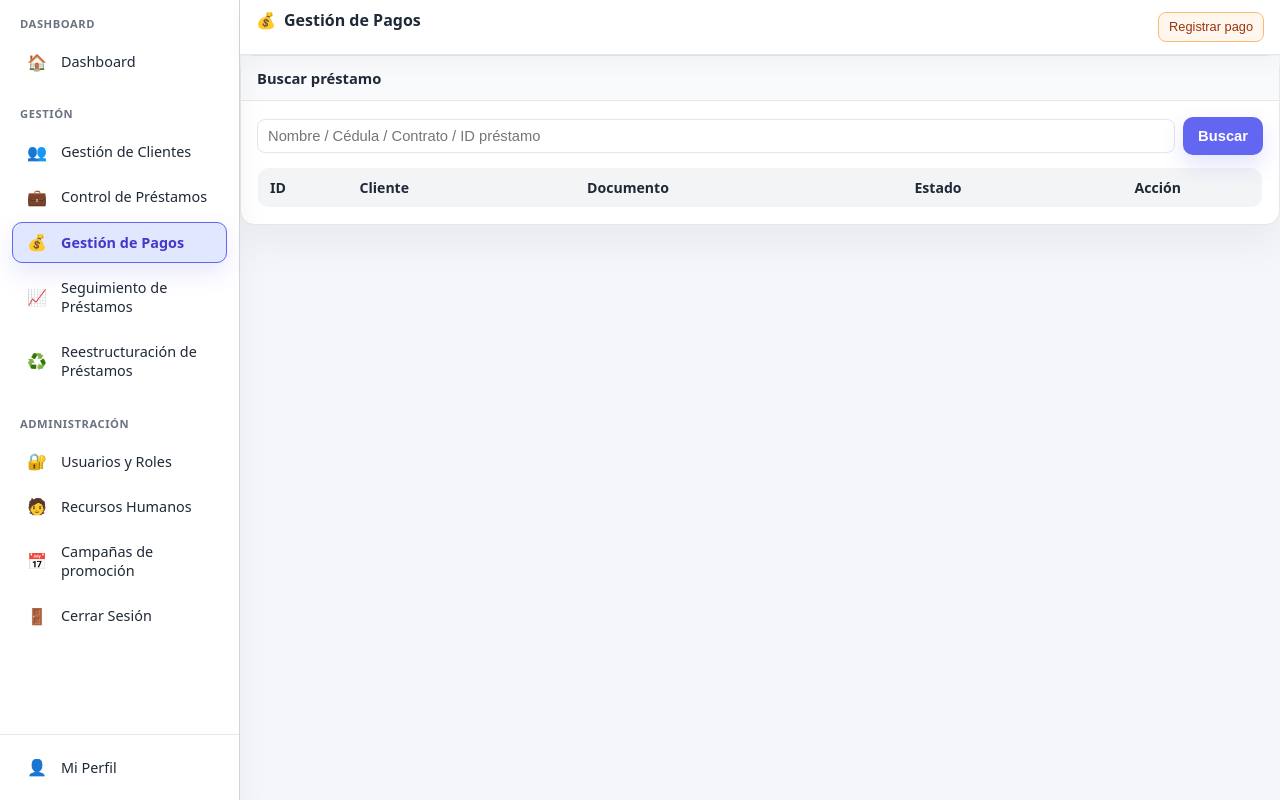
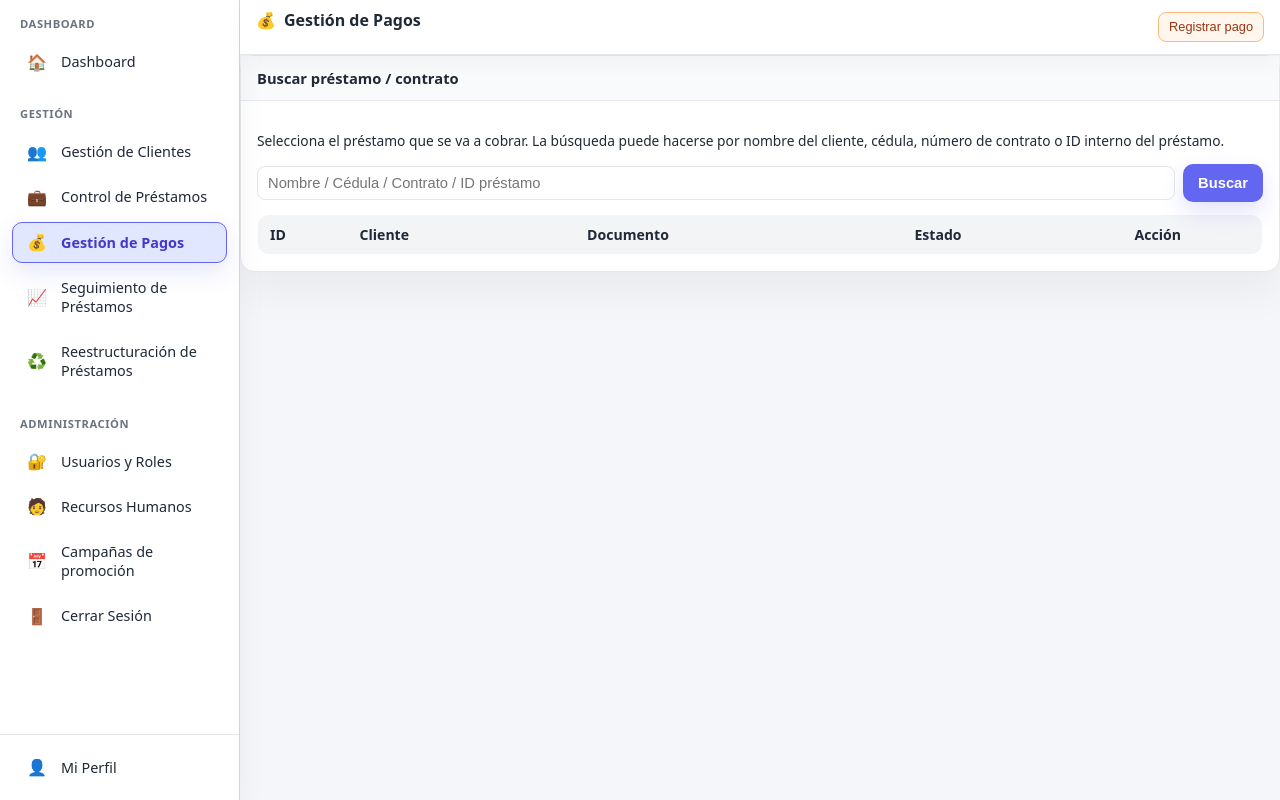
Before and after one commit to AlexPerezGM/Proyecto, a PHP site: page /views/pagos.php in a window 1280 px wide. Run offline with PHP 8.4, Linux system fonts and the light colour scheme; lists and menus that the app fills with data are empty.

Commit message:
Add files via upload

```diff
--- a/Prestamos_app/views/pagos.php
+++ b/Prestamos_app/views/pagos.php
@@ -112,6 +112,7 @@ $APP_BASE = ($APP_BASE === '' ? '/' : $APP_BASE.'/');
       </a>
     </div>
   </aside>
+
   <!-- Contenido -->
   <div class="main-area">
     <!-- TOPBAR UNIFICADA -->
@@ -128,18 +129,31 @@ $APP_BASE = ($APP_BASE === '' ? '/' : $APP_BASE.'/');
         <?php if (!empty($_SESSION['usuario'])): ?>
         <div class="user-chip">
           <div class="avatar-circle"><?= htmlspecialchars($_SESSION['usuario']['inicial_empleado'] ?? '') ?></div>
-          <div class="user-info"><div class="user-name"><?= htmlspecialchars($_SESSION['usuario']['nombre_empleado'] ?? $_SESSION['usuario']['nombre_usuario'] ?? '') ?></div><div class="user-role"><?= htmlspecialchars($_SESSION['usuario']['rol'] ?? '') ?></div></div>
+          <div class="user-info">
+            <div class="user-name">
+              <?= htmlspecialchars($_SESSION['usuario']['nombre_empleado'] ?? $_SESSION['usuario']['nombre_usuario'] ?? '') ?>
+            </div>
+            <div class="user-role">
+              <?= htmlspecialchars($_SESSION['usuario']['rol'] ?? '') ?>
+            </div>
+          </div>
         </div>
         <?php endif; ?>
       </div>
     </header>
+
     <!-- Caja de error para respuestas no-JSON -->
     <div id="errorBox" class="alert" hidden></div>
 
     <!-- Buscar préstamo -->
     <section class="card">
-      <div class="card-header">Buscar préstamo</div>
+      <div class="card-header">Buscar préstamo / contrato</div>
       <div class="card-body">
+        <p class="card-subtitle">
+          Selecciona el préstamo que se va a cobrar. La búsqueda puede hacerse por nombre del cliente,
+          cédula, número de contrato o ID interno del préstamo.
+        </p>
+
         <div style="display:flex;gap:.5rem;align-items:center">
           <input id="q" type="text" class="input" placeholder="Nombre / Cédula / Contrato / ID préstamo">
           <button id="btnBuscar" class="btn-primary">Buscar</button>
@@ -164,41 +178,83 @@ $APP_BASE = ($APP_BASE === '' ? '/' : $APP_BASE.'/');
 
     <!-- Panel de resumen / cobro -->
     <section id="panelResumen" class="card" style="display:none">
-      <div class="card-header">Resumen del préstamo</div>
+      <div class="card-header">Resumen y cobro del préstamo</div>
       <div class="card-body">
+
         <div class="grid" style="grid-template-columns: repeat(2, minmax(0,1fr)); gap:12px">
+          <!-- Información general -->
           <div class="box">
-            <h3>Estado</h3>
+            <h3>Información del préstamo</h3>
             <p><b>Estado:</b> <span id="p_estado">-</span></p>
             <p><b>Saldo pendiente:</b> RD$ <span id="p_saldo">0.00</span></p>
+            <p class="text-muted">
+              El saldo incluye capital pendiente más intereses generados hasta la fecha.
+            </p>
           </div>
+
+          <!-- Factura / cuota actual -->
           <div class="box">
-            <h3>Cuota de hoy</h3>
-            <p><b>#</b> <span id="c_num">-</span> • <b>Vence:</b> <span id="c_fecha">-</span></p>
+            <h3>Factura / cuota actual</h3>
+            <p>
+              <b>Factura:</b> <span id="c_factura">-</span>
+            </p>
+            <p>
+              <b>Cuota #</b> <span id="c_num">-</span>
+              &bull;
+              <b>Vence:</b> <span id="c_fecha">-</span>
+            </p>
             <ul style="margin:0;padding-left:16px">
               <li>Capital: RD$ <span id="c_capital">0.00</span></li>
               <li>Interés: RD$ <span id="c_interes">0.00</span></li>
-              <li>Cargos: RD$ <span id="c_cargos">0.00</span></li>
-              <li>Saldo cuota: RD$ <span id="c_saldo">0.00</span></li>
+              <li>Cargos / comisiones: RD$ <span id="c_cargos">0.00</span></li>
+              <li>Saldo de la cuota: RD$ <span id="c_saldo">0.00</span></li>
             </ul>
+            <p class="text-muted" style="margin-top:4px">
+              Cada factura se asocia a una cuota específica del cronograma (por ejemplo,
+              factura 1 → cuota 5).
+            </p>
           </div>
+
+          <!-- Mora -->
           <div class="box">
-            <h3>Mora</h3>
+            <h3>Mora acumulada</h3>
             <p><b>Mora calculada:</b> RD$ <span id="p_mora">0.00</span></p>
+            <p class="text-muted">
+              La mora se calcula automáticamente en la base de datos mediante un evento nocturno,
+              según el porcentaje de mora configurado.
+            </p>
             <button id="btnAplicarMora" class="btn-light">Recalcular mora</button>
           </div>
+
+          <!-- Total a pagar -->
           <div class="box">
-            <h3>Total a pagar hoy</h3>
-            <p style="font-size:1.3rem"><b>RD$ <span id="p_total_hoy">0.00</span></b></p>
+            <h3>Total a pagar (hoy)</h3>
+            <p style="font-size:1.3rem">
+              <b>RD$ <span id="p_total_hoy">0.00</span></b>
+            </p>
+            <ul style="margin:0;padding-left:16px" class="text-muted">
+              <li>1️⃣ Primero se cancela la <b>mora</b> generada.</li>
+              <li>2️⃣ Luego se paga el <b>interés</b> de la cuota.</li>
+              <li>3️⃣ Finalmente se abona al <b>capital</b> de la cuota.</li>
+              <li>Si el pago no cubre el total, el restante queda pendiente y genera nueva mora.</li>
+              <li>Si el pago excede el total, el excedente se abona a la siguiente cuota.</li>
+            </ul>
           </div>
         </div>
 
-        <div style="display:flex;gap:.5rem;flex-wrap:wrap;margin-top:12px">
-          <button id="btnEfectivo" class="btn-primary">Pago en efectivo</button>
-          <button id="btnTransfer" class="btn-primary">Pago por transferencia</button>
-          <button id="btnGarantia" class="btn-primary">Usar garantía</button>
-          <button id="btnCerrar"   class="btn-danger">Cerrar préstamo</button>
+        <!-- Selección de tipo de pago -->
+        <div class="pago-tipos">
+          <p class="pago-tipos__title">
+            Selecciona el tipo de pago que se va a registrar para esta factura:
+          </p>
+          <div class="pago-tipos__buttons">
+            <button id="btnEfectivo" class="btn-primary">Pago en efectivo</button>
+            <button id="btnTransfer" class="btn-primary">Pago por transferencia</button>
+            <button id="btnGarantia" class="btn-primary">Usar garantía</button>
+            <button id="btnCerrar"   class="btn-danger">Cerrar préstamo</button>
+          </div>
         </div>
+
       </div>
     </section>
   </div>
@@ -220,17 +276,17 @@ $APP_BASE = ($APP_BASE === '' ? '/' : $APP_BASE.'/');
           <label>Monto entregado</label>
           <input type="number" step="0.01" name="monto" class="input" required>
 
-          <label>Moneda</label>
+          <label>Tipo de moneda</label>
           <select name="id_tipo_moneda" class="input">
             <option value="1">DOP</option>
             <option value="2">USD</option>
           </select>
 
-          <label>Observación (opcional)</label>
+          <label>Observación del pago (opcional)</label>
           <textarea name="observacion" class="input"></textarea>
         </div>
         <div class="modal-footer">
-          <button type="submit" class="btn-primary">Registrar pago y generar comprobante</button>
+          <button type="submit" class="btn-primary">Registrar pago y generar factura (PDF)</button>
           <button type="button" data-close class="btn-light">Cancelar</button>
         </div>
       </form>
@@ -249,23 +305,23 @@ $APP_BASE = ($APP_BASE === '' ? '/' : $APP_BASE.'/');
         <input type="hidden" name="metodo" value="Transferencia">
         <input type="hidden" id="tr_id_prestamo" name="id_prestamo">
         <div class="modal-body">
-          <label>Número de referencia</label>
+          <label>Número de referencia bancaria</label>
           <input type="text" name="referencia" class="input">
 
           <label>Monto transferido</label>
           <input type="number" step="0.01" name="monto" class="input" required>
 
-          <label>Moneda</label>
+          <label>Tipo de moneda</label>
           <select name="id_tipo_moneda" class="input">
             <option value="1">DOP</option>
             <option value="2">USD</option>
           </select>
 
-          <label>Observación (opcional)</label>
+          <label>Observación del pago (opcional)</label>
           <textarea name="observacion" class="input"></textarea>
         </div>
         <div class="modal-footer">
-          <button type="submit" class="btn-primary">Registrar pago y generar comprobante</button>
+          <button type="submit" class="btn-primary">Registrar pago y generar factura (PDF)</button>
           <button type="button" data-close class="btn-light">Cancelar</button>
         </div>
       </form>
@@ -283,16 +339,20 @@ $APP_BASE = ($APP_BASE === '' ? '/' : $APP_BASE.'/');
         <input type="hidden" name="action" value="garantia">
         <input type="hidden" id="ga_id_prestamo" name="id_prestamo">
         <div class="modal-body">
+          <p class="text-muted">
+            Se aplicará el monto seleccionado de la garantía asociada al préstamo.
+          </p>
+
           <label>ID Garantía (asociada al préstamo)</label>
           <input type="number" name="id_garantia" class="input" required>
 
           <label>Monto a usar</label>
           <input type="number" step="0.01" name="monto" class="input" required>
 
-          <label>Motivo (opcional)</label>
+          <label>Motivo del uso de la garantía (opcional)</label>
           <input type="text" name="motivo" class="input">
 
-          <label>Observación (opcional)</label>
+          <label>Observación del pago (opcional)</label>
           <textarea name="observacion" class="input"></textarea>
         </div>
         <div class="modal-footer">
@@ -314,12 +374,15 @@ $APP_BASE = ($APP_BASE === '' ? '/' : $APP_BASE.'/');
         <input type="hidden" name="action" value="close">
         <input type="hidden" id="cl_id_prestamo" name="id_prestamo">
         <div class="modal-body">
-          <p>Validaré que no exista saldo pendiente. Si todo está en cero, se cambia a “Cerrado” y se libera garantía.</p>
+          <p class="text-muted">
+            Se validará que no exista saldo pendiente (capital, intereses o mora). Si todo está en cero,
+            el préstamo pasará a estado <b>Cerrado</b> y las garantías quedarán liberadas.
+          </p>
           <label>Observación (opcional)</label>
           <textarea name="observacion" class="input"></textarea>
         </div>
         <div class="modal-footer">
-          <button type="submit" class="btn-danger">Validar y cerrar</button>
+          <button type="submit" class="btn-danger">Validar, cerrar y generar comprobante</button>
           <button type="button" data-close class="btn-light">Cancelar</button>
         </div>
       </form>
@@ -340,9 +403,7 @@ $APP_BASE = ($APP_BASE === '' ? '/' : $APP_BASE.'/');
     </div>
   </div>
 
-  <!-- Tu JS del módulo -->
-  <script src="public/js/pagos.js" defer></script>
-  <!-- Si guardas JS en assets/, usa esta línea y elimina la anterior -->
-  <script src="assets/pagos.js" defer></script>
+  <script src="<?= $APP_BASE ?>public/JS/pagos.js"></script>
+
 </body>
 </html>
```
